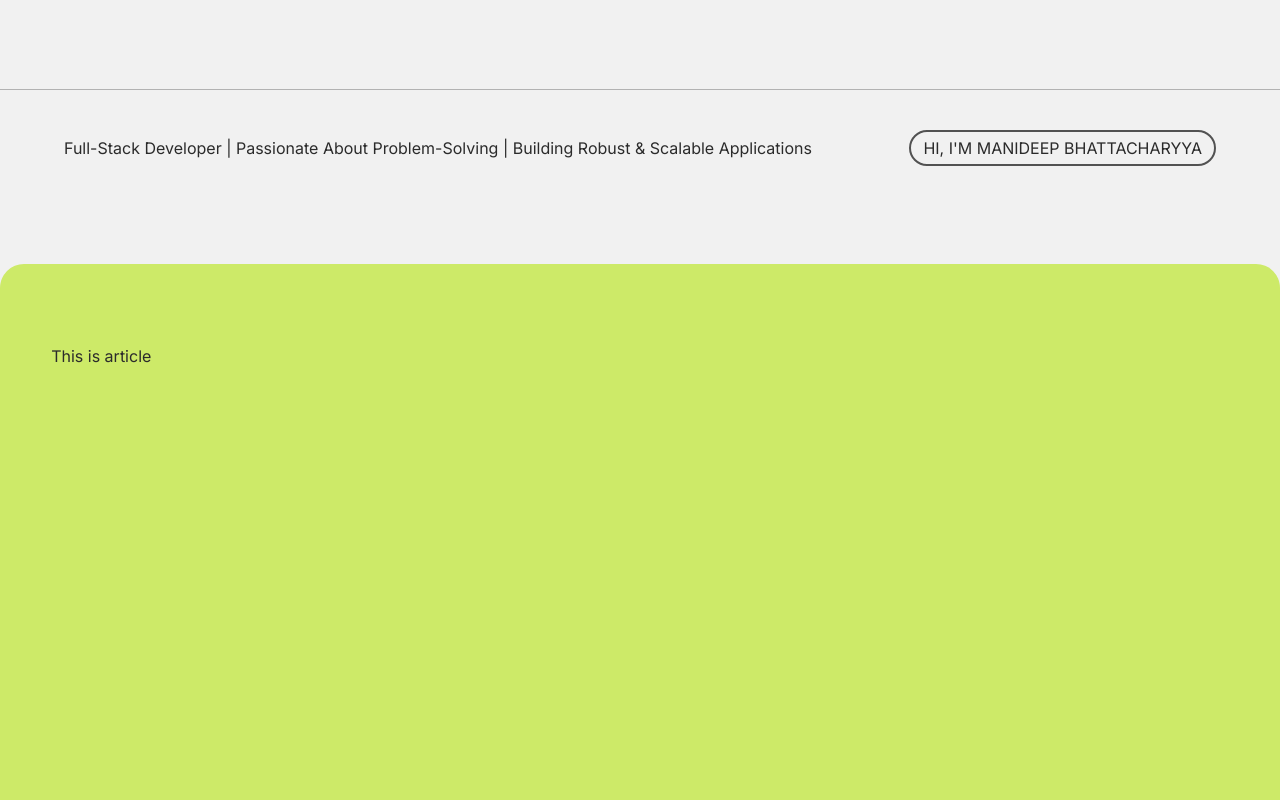
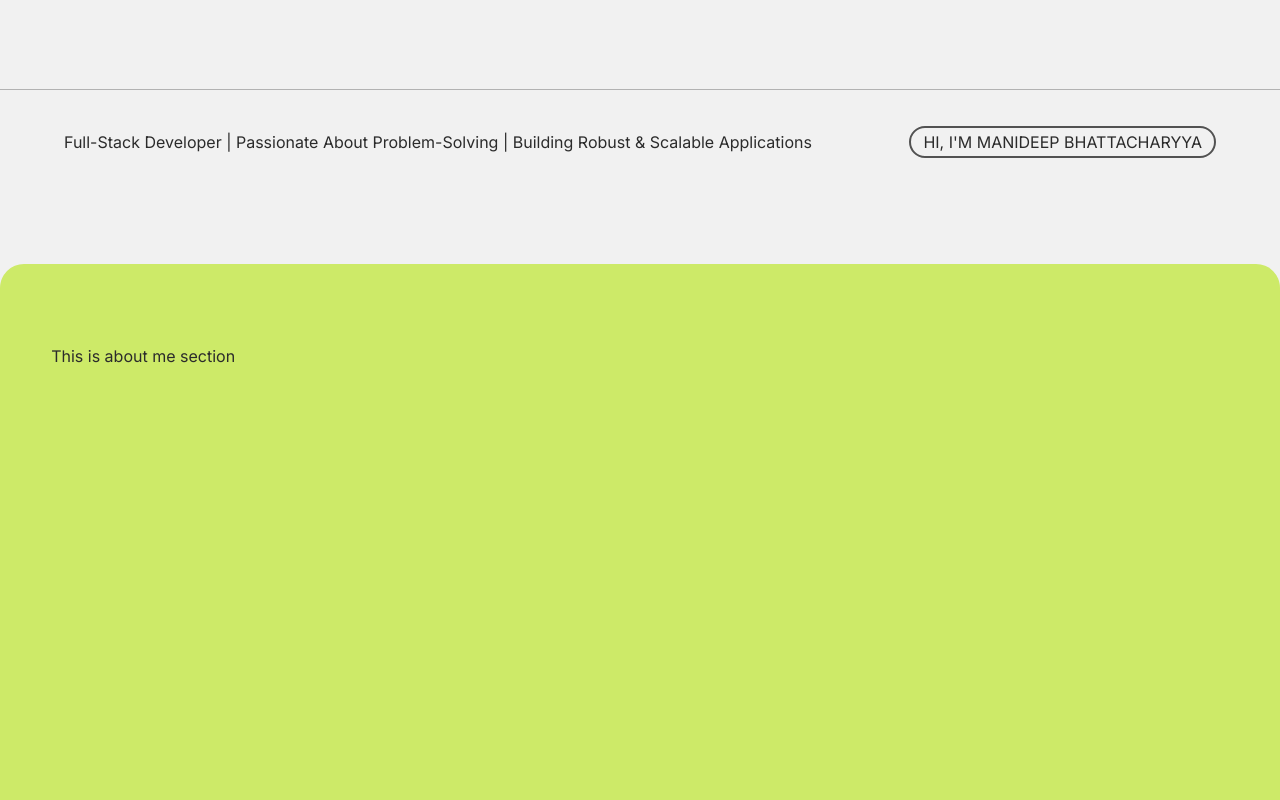
Before and after one commit to Manideep-X/My-work-details, a React (Vite) app: page / in a window 1280 px wide. Shown: the part 480-1280 px from the top of the page. Built offline with nearby package versions, Linux system fonts and the light colour scheme; a web font is replaced by a local one.

Commit message:
minor fixes

```diff
--- a/package.json
+++ b/package.json
@@ -11,7 +11,8 @@
   },
   "dependencies": {
     "react": "^18.3.1",
-    "react-dom": "^18.3.1"
+    "react-dom": "^18.3.1",
+    "react-router-dom": "^6.26.1"
   },
   "devDependencies": {
     "@eslint/js": "^9.9.0",
--- a/src/App.jsx
+++ b/src/App.jsx
@@ -6,9 +6,12 @@ import Resume from './components/Resume'
 import Contacts from './components/Contacts'
 import AboutMe from './components/AboutMe'
 
+import { BrowserRouter } from 'react-router-dom'
+
 function App() {
 
   return (
+    <BrowserRouter>
       <main>
         <Navbar />
         <CallToAction />
@@ -17,6 +20,7 @@ function App() {
         <Resume />
         <Contacts />
       </main>
+    </BrowserRouter>
   )
 }
 
--- a/src/components/AboutMe.jsx
+++ b/src/components/AboutMe.jsx
@@ -2,8 +2,8 @@ import React from 'react'
 
 const AboutMe = () => {
   return (
-    <article className='bg-[rgb(205,234,104)] h-screen shadow-xl rounded-3xl px-[4vw] py-[10vh]'>
-      This is article
+    <article id='about-me' className='bg-[rgb(205,234,104)] h-screen shadow-xl rounded-3xl px-[4vw] py-[10vh]'>
+      This is about me section
     </article>
   )
 }
--- a/src/components/CallToAction.jsx
+++ b/src/components/CallToAction.jsx
@@ -40,9 +40,9 @@ const CallToAction = () => {
   }
 
   return (
-    <section className={`
+    <section id='home' className={`
       pt-[24vh]
-      transition-all duration-300 ease-in-out
+      transition-all duration-500 ease-in-out
       ${visibleMsg.includes(2) ? 'h-[93vh]' : 'h-screen'}
     `}>
       {info.titles.map((title, i) => (
@@ -74,16 +74,16 @@ const CallToAction = () => {
             transition-all duration-300 ease-in-out transform
             ${visibleMsg.includes(2) ? 'opacity-100' : 'opacity-0'}
           `}>
-          <p className={`
+          <a href='#about-me' className={`text-center
             uppercase px-3 py-1 border-2 rounded-full border-[rgba(43,43,43,0.8)]
             hover:bg-[rgb(43,43,43)] hover:text-[#f1f1f1] cursor-pointer
             transition-all duration-200
           `}>
-            {info.intro}</p>
+            {info.intro}</a>
         </div>
       </div>
       <a href="https://github.com/Manideep-X?tab=repositories" target='_blank' className={`
-          transition-all duration-300 ease-in-out transform
+          transition-all duration-500 ease-in-out transform
           ${visibleMsg.includes(2) ? 'opacity-100' : 'opacity-0'}
         `}>
         <div className={`
--- a/src/components/Navbar.jsx
+++ b/src/components/Navbar.jsx
@@ -34,12 +34,22 @@ const Navbar = () => {
     `}>
         <a href="" className='w-60 block'><img src="./src/assets/icon3.png" alt="Work Projects" className='' /></a>
         <ul className='flex gap-[0.6vw] items-center'>
-            <li className='w-24 cursor-pointer text-center border-b-[1.6px] border-[rgba(43,43,43,0)] hover:border-[rgba(43,43,43,0.8)] hover:tracking-widest active:font-semibold transition-all duration-200 ease-[cubic-bezier(0.39, 0.58, 0.57, 1)]'>Home</li>
-            <li className='w-24 cursor-pointer text-center border-b-[1.6px] border-[rgba(43,43,43,0)] hover:border-[rgba(43,43,43,0.8)] hover:tracking-widest active:font-semibold transition-all duration-200 ease-[cubic-bezier(0.39, 0.58, 0.57, 1)]'>About Me</li>
-            <li className='w-24 cursor-pointer text-center border-b-[1.6px] border-[rgba(43,43,43,0)] hover:border-[rgba(43,43,43,0.8)] hover:tracking-widest active:font-semibold transition-all duration-200 ease-[cubic-bezier(0.39, 0.58, 0.57, 1)]'>Projects</li>
-            <li className='w-24 cursor-pointer text-center border-b-[1.6px] border-[rgba(43,43,43,0)] hover:border-[rgba(43,43,43,0.8)] hover:tracking-widest active:font-semibold transition-all duration-200 ease-[cubic-bezier(0.39, 0.58, 0.57, 1)]'>Résumé</li>
+            <a href="#home">
+              <li className='w-24 cursor-pointer text-center border-b-[1.6px] border-[rgba(43,43,43,0)] hover:border-[rgba(43,43,43,0.8)] hover:tracking-widest active:font-semibold transition-all duration-200 ease-[cubic-bezier(0.39, 0.58, 0.57, 1)]'>Home</li>
+            </a>
+            <a href='#about-me'>
+              <li className='w-24 cursor-pointer text-center border-b-[1.6px] border-[rgba(43,43,43,0)] hover:border-[rgba(43,43,43,0.8)] hover:tracking-widest active:font-semibold transition-all duration-200 ease-[cubic-bezier(0.39, 0.58, 0.57, 1)]'>About Me</li>
+            </a>
+            <a href="#projects">
+              <li className='w-24 cursor-pointer text-center border-b-[1.6px] border-[rgba(43,43,43,0)] hover:border-[rgba(43,43,43,0.8)] hover:tracking-widest active:font-semibold transition-all duration-200 ease-[cubic-bezier(0.39, 0.58, 0.57, 1)]'>Projects</li>
+            </a>
+            <a href="#resume">
+              <li className='w-24 cursor-pointer text-center border-b-[1.6px] border-[rgba(43,43,43,0)] hover:border-[rgba(43,43,43,0.8)] hover:tracking-widest active:font-semibold transition-all duration-200 ease-[cubic-bezier(0.39, 0.58, 0.57, 1)]'>Résumé</li>
+            </a>
         </ul>
-        <li className='w-24 cursor-pointer self-center list-none text-center border-b-[1.6px] border-[rgba(43,43,43,0)] hover:border-[rgba(43,43,43,0.8)] hover:tracking-widest active:font-semibold transition-all'>Contacts</li>
+        <a href="#contacts" className='w-24 cursor-pointer self-center list-none text-center border-b-[1.6px] border-[rgba(43,43,43,0)] hover:border-[rgba(43,43,43,0.8)] hover:tracking-widest active:font-semibold transition-all'>
+          Contacts
+        </a>
     </nav>
   )
 }
--- a/src/index.css
+++ b/src/index.css
@@ -9,6 +9,7 @@
   background-color: #f1f1f1;
 
   font-synthesis: none;
+  scroll-behavior: smooth;
   text-rendering: optimizeLegibility;
   -webkit-font-smoothing: antialiased;
   -moz-osx-font-smoothing: grayscale;
```
Also changed, not shown: 1 other file (tests, documents, lock files or other folders). Lines whose indentation alone changed are shown as unchanged.
